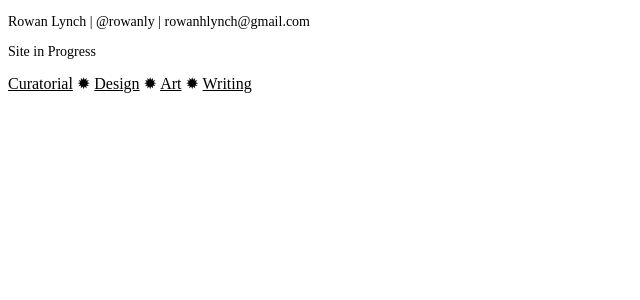
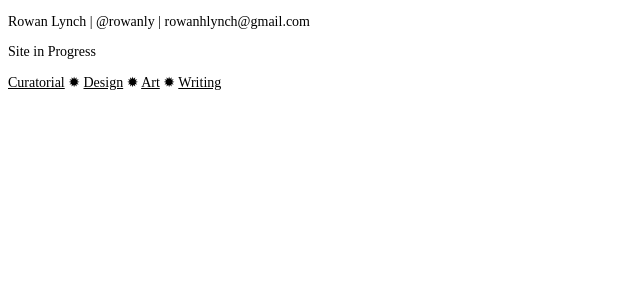
Before and after one commit to rowanpersonal/rowanpersonal.github.io, a PHP site: page / in a window 1280 px wide. Shown: the top 300 px of the page, without its empty margins (0-640 px from the left). Run offline with PHP 8.4, Linux system fonts and the light colour scheme.

Commit message:
Update site_style.css

```diff
--- a/pages/site_style.css
+++ b/pages/site_style.css
@@ -37,3 +37,8 @@ li {
   font-size: 16px;
   text-align: center;
 }
+
+.header
+ {font-size: 14px;
+
+ }
```
